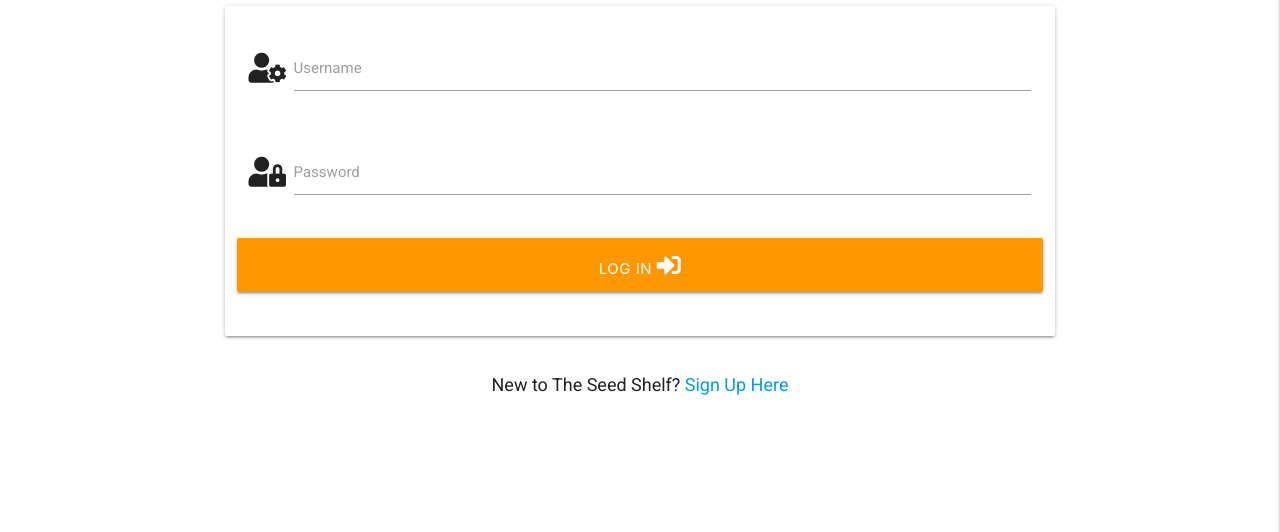
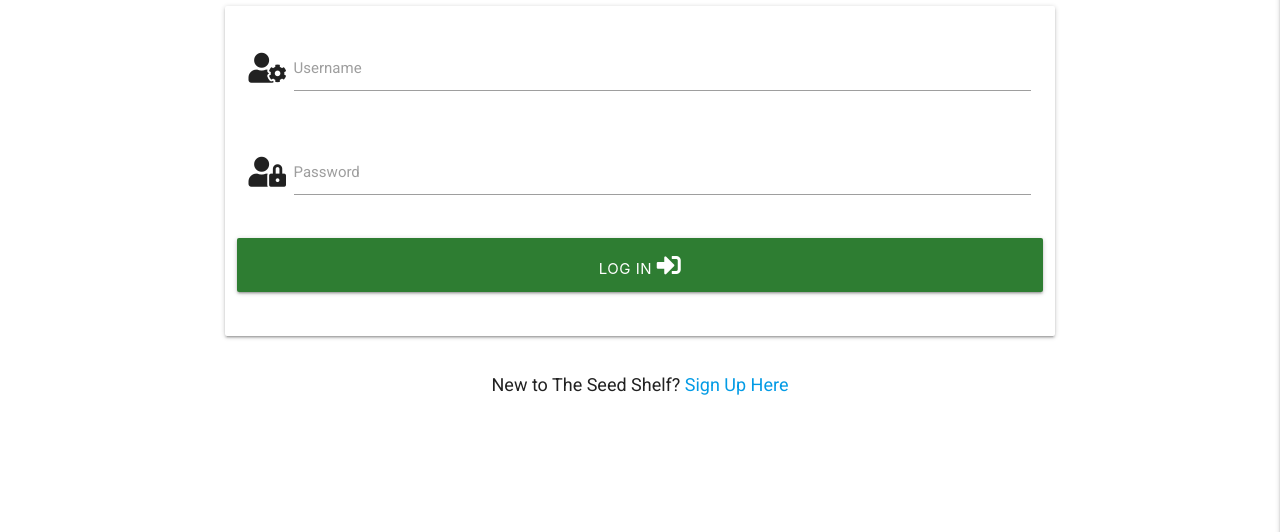
Before and after one commit to farrelleoin93/milestone-3-seed-shelf, a Flask app: page /login in a window 1280 px wide. Shown: the part 160-692 px from the top of the page. Run offline with Flask 2, Linux system fonts and the light colour scheme; some libraries are stand-ins or nearby versions.

Commit message:
change colour of button on Log In page

```diff
--- a/templates/login.html
+++ b/templates/login.html
@@ -27,7 +27,7 @@
                 </div>
                 <!-- Log In Button -->
                 <div class="row">
-                    <button type="submit" class="col s12 btn-large orange">Log In <i class="fas fa-sign-in-alt"></i></button>
+                    <button type="submit" class="col s12 btn-large green darken-3">Log In <i class="fas fa-sign-in-alt"></i></button>
                 </div>
             </div>
         </form>
```
